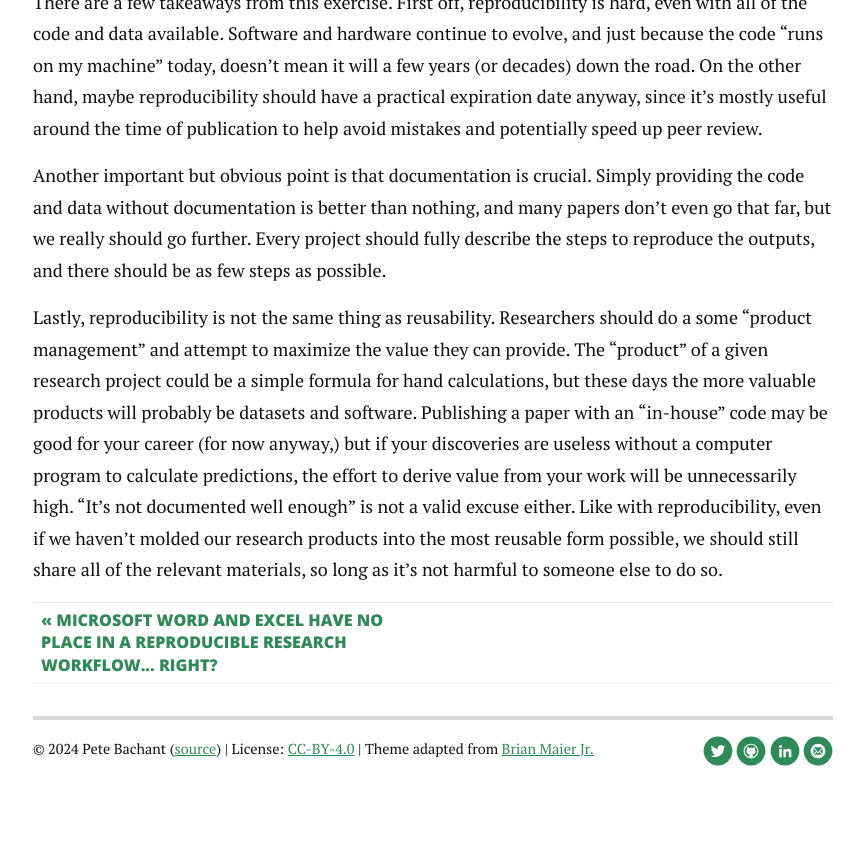
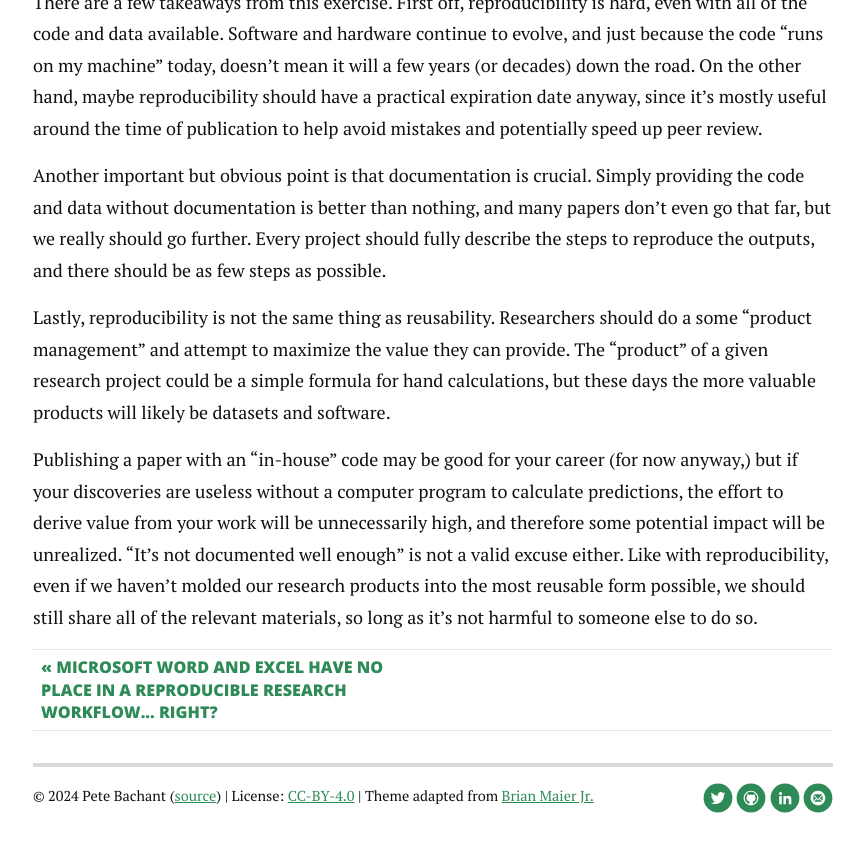
Before and after one commit to petebachant/petebachant.github.io, a Jekyll site: the page built from _posts/2024-12-03-failed-to-repro.markdown, in a window 1280 px wide and 900 px high, scrolled down 8391 px. Shown: the top 852 px of the window, without its empty margins (207-1071 px from the left). Built offline with Jekyll 4.4.1, drawn with Linux system fonts in a browser that asks for light colours; nearby versions of some CDN libraries; comment, search, counter and statistics services are not loaded.

Commit message:
Tweak conclusions

```diff
--- a/_posts/2024-12-03-failed-to-repro.markdown
+++ b/_posts/2024-12-03-failed-to-repro.markdown
@@ -289,13 +289,15 @@ Researchers should do a some "product management"
 and attempt to maximize the value they can provide.
 The "product" of a given research project
 could be a simple formula for hand calculations,
-but these days the more valuable products will probably be datasets
+but these days the more valuable products will likely be datasets
 and software.
+
 Publishing a paper with an "in-house" code may be good for
 your career (for now anyway,)
 but if your discoveries are useless without a computer program to
 calculate predictions,
-the effort to derive value from your work will be unnecessarily high.
+the effort to derive value from your work will be unnecessarily high,
+and therefore some potential impact will be unrealized.
 "It's not documented well enough" is not a valid excuse either.
 Like with reproducibility,
 even if we haven't molded our research products into the most reusable
```
